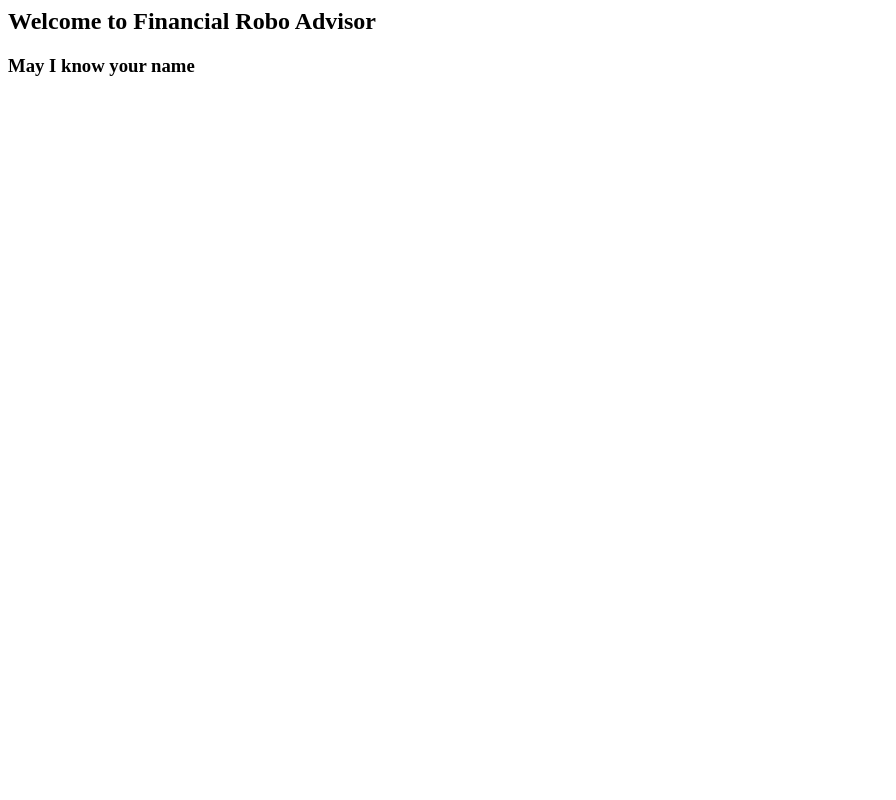
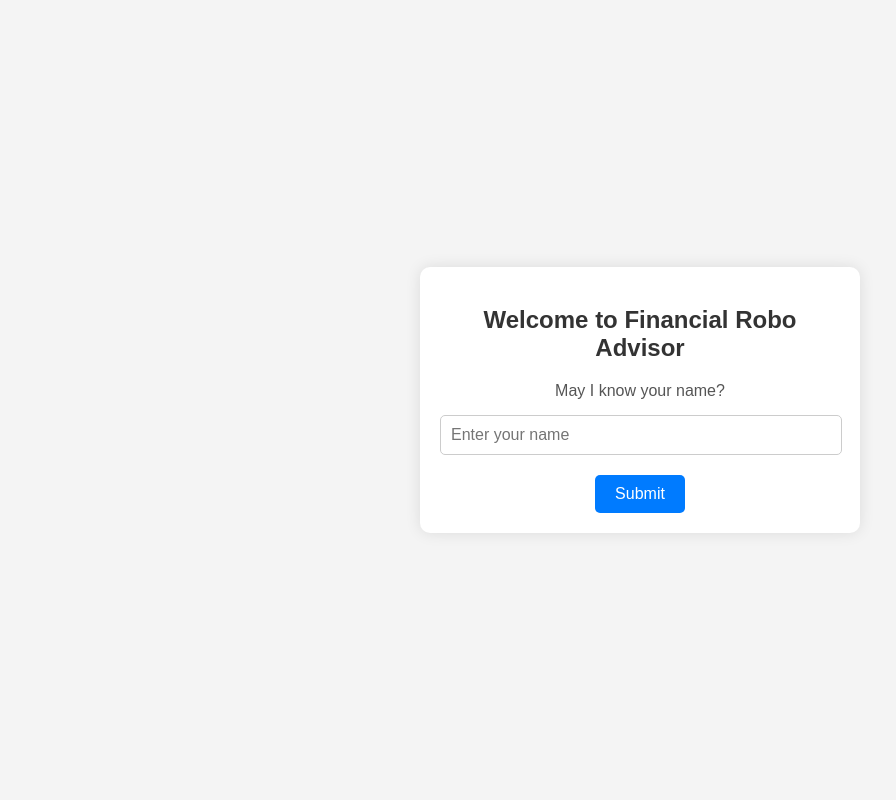
Before and after one commit to thonkychonky/BC3415-Week1-genai-web3, a Flask app: page / in a window 1280 px wide. Shown: the whole page, without its empty margins (0-896 px from the left). Run offline with Flask 3, Linux system fonts and the light colour scheme.

Commit message:
Beautify index.html

```diff
--- a/templates/index.html
+++ b/templates/index.html
@@ -1,3 +1,78 @@
-<h2>Welcome to Financial Robo Advisor</h2>
+<!DOCTYPE html>
+<html lang="en">
+<head>
+    <meta charset="UTF-8">
+    <meta name="viewport" content="width=device-width, initial-scale=1.0">
+    <title>Financial Robo Advisor</title>
+    <style>
+        body {
+            font-family: Arial, sans-serif;
+            background-color: #f4f4f4;
+            margin: 0;
+            padding: 0;
+            display: flex;
+            justify-content: center;
+            align-items: center;
+            height: 100vh;
+        }
 
-<h3><p>May I know your name</p></h3>
+        .container {
+            background-color: #fff;
+            box-shadow: 0 0 15px rgba(0, 0, 0, 0.1);
+            border-radius: 10px;
+            padding: 20px;
+            max-width: 400px;
+            width: 100%;
+            text-align: center;
+        }
+
+        h2 {
+            color: #333;
+            margin-bottom: 20px;
+        }
+
+        p {
+            color: #555;
+            margin-bottom: 15px;
+        }
+
+        .input-group {
+            margin-bottom: 20px;
+        }
+
+        .input-group input {
+            width: calc(100% - 20px);
+            padding: 10px;
+            border: 1px solid #ccc;
+            border-radius: 5px;
+            font-size: 16px;
+        }
+
+        .btn {
+            background-color: #007bff;
+            color: white;
+            padding: 10px 20px;
+            border: none;
+            border-radius: 5px;
+            cursor: pointer;
+            font-size: 16px;
+        }
+
+        .btn:hover {
+            background-color: #0056b3;
+        }
+    </style>
+</head>
+<body>
+
+    <div class="container">
+        <h2>Welcome to Financial Robo Advisor</h2>
+        <p>May I know your name?</p>
+        <div class="input-group">
+            <input type="text" placeholder="Enter your name">
+        </div>
+        <button class="btn">Submit</button>
+    </div>
+
+</body>
+</html>
```
